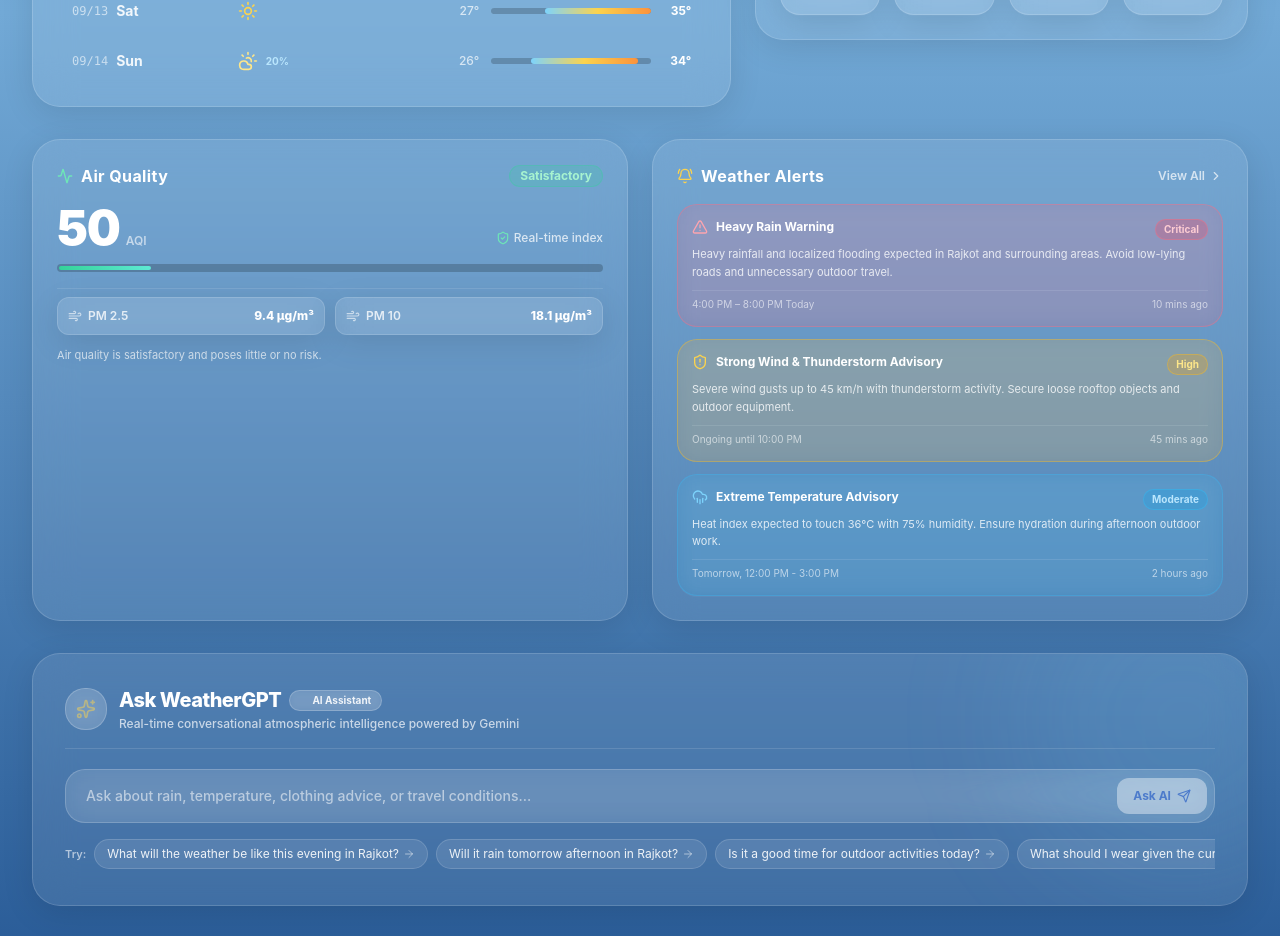
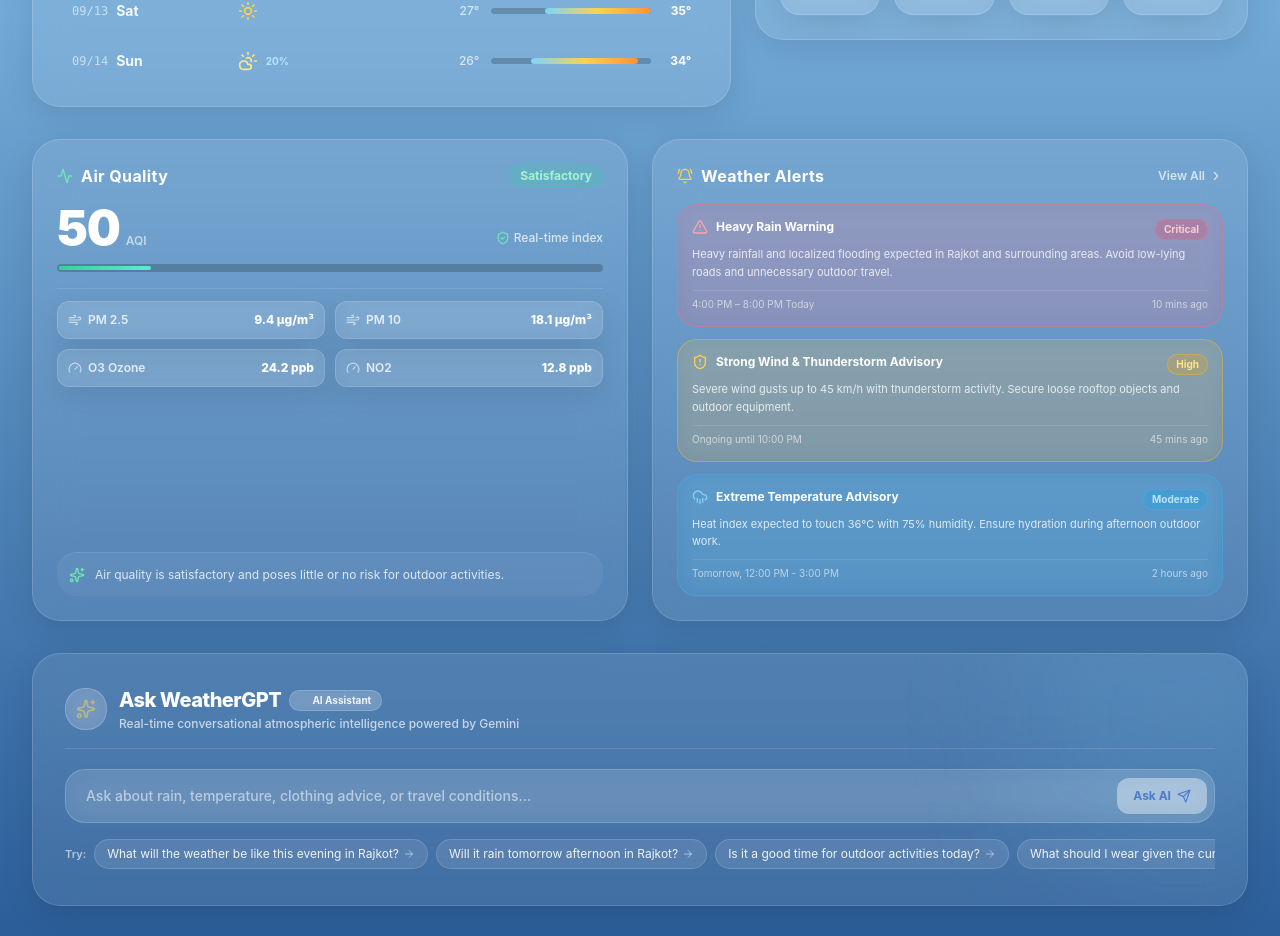
Before and after one commit to sharaddetroja/WeatherGPT-, a React (Vite) app: page / in a window 1280 px wide. Shown: the part 880-1816 px from the top of the page. Built offline with nearby package versions, Linux system fonts and the light colour scheme; a web font is replaced by a local one.

Commit message:
fix: eliminate empty bottom vertical space in AirQualityGlass component

```diff
--- a/src/components/weather/AirQualityGlass.tsx
+++ b/src/components/weather/AirQualityGlass.tsx
@@ -1,10 +1,12 @@
 import React from 'react';
-import { Activity, ShieldCheck, Wind } from 'lucide-react';
+import { Activity, ShieldCheck, Wind, Gauge, Sparkles } from 'lucide-react';
 
 interface AirQualityGlassProps {
   score?: number;
   pm25?: number;
   pm10?: number;
+  o3?: number;
+  no2?: number;
   statusText?: string;
   className?: string;
 }
@@ -13,6 +15,8 @@ export const AirQualityGlass: React.FC<AirQualityGlassProps> = ({
   score = 50,
   pm25 = 9.4,
   pm10 = 18.1,
+  o3 = 24.2,
+  no2 = 12.8,
   statusText,
   className = '',
 }) => {
@@ -22,7 +26,7 @@ export const AirQualityGlass: React.FC<AirQualityGlassProps> = ({
         label: statusText || 'Good',
         color: 'text-emerald-300',
         badgeBg: 'bg-emerald-400/20 border-emerald-400/30 text-emerald-200',
-        advice: 'Air quality is satisfactory and poses little or no risk.',
+        advice: 'Air quality is satisfactory and poses little or no risk for outdoor activities.',
         progressColor: 'from-emerald-400 to-teal-300',
       };
     }
@@ -31,7 +35,7 @@ export const AirQualityGlass: React.FC<AirQualityGlassProps> = ({
         label: statusText || 'Satisfactory',
         color: 'text-amber-300',
         badgeBg: 'bg-amber-400/20 border-amber-400/30 text-amber-200',
-        advice: 'Air quality is acceptable; sensitive individuals should monitor.',
+        advice: 'Air quality is acceptable; sensitive individuals should monitor prolonged exposure.',
         progressColor: 'from-emerald-400 via-amber-300 to-amber-400',
       };
     }
@@ -40,7 +44,7 @@ export const AirQualityGlass: React.FC<AirQualityGlassProps> = ({
         label: statusText || 'Moderate',
         color: 'text-orange-300',
         badgeBg: 'bg-orange-400/20 border-orange-400/30 text-orange-200',
-        advice: 'Sensitive groups may experience health effects.',
+        advice: 'Sensitive groups may experience health effects. Limit prolonged outdoor exertion.',
         progressColor: 'from-amber-400 to-orange-500',
       };
     }
@@ -48,7 +52,7 @@ export const AirQualityGlass: React.FC<AirQualityGlassProps> = ({
       label: statusText || 'Unhealthy',
       color: 'text-rose-300',
       badgeBg: 'bg-rose-500/20 border-rose-500/30 text-rose-200',
-      advice: 'Health warnings of emergency conditions.',
+      advice: 'Health warnings of emergency conditions. Everyone should avoid outdoor activity.',
       progressColor: 'from-orange-500 to-rose-600',
     };
   };
@@ -57,7 +61,8 @@ export const AirQualityGlass: React.FC<AirQualityGlassProps> = ({
   const percentage = Math.min(100, Math.round((score / 300) * 100));
 
   return (
-    <div className={`glass-panel rounded-3xl p-5 sm:p-6 text-white ${className}`}>
+    <div className={`glass-panel rounded-3xl p-5 sm:p-6 text-white flex flex-col justify-between ${className}`}>
+      <div>
         {/* Header */}
         <div className="flex items-center justify-between mb-4">
           <div className="flex items-center gap-2">
@@ -95,8 +100,8 @@ export const AirQualityGlass: React.FC<AirQualityGlassProps> = ({
           />
         </div>
 
-      {/* Pollutants Breakdown */}
-      <div className="grid grid-cols-2 gap-2.5 pt-2 border-t border-white/10">
+        {/* Pollutants Breakdown (4 Metrics Grid) */}
+        <div className="grid grid-cols-2 gap-2.5 pt-3 border-t border-white/10">
           <div className="glass-panel p-2.5 rounded-xl flex items-center justify-between">
             <div className="flex items-center gap-1.5">
               <Wind className="w-3.5 h-3.5 text-white/60" />
@@ -112,12 +117,32 @@ export const AirQualityGlass: React.FC<AirQualityGlassProps> = ({
             </div>
             <span className="text-xs font-extrabold text-white">{pm10} µg/m³</span>
           </div>
+
+          <div className="glass-panel p-2.5 rounded-xl flex items-center justify-between">
+            <div className="flex items-center gap-1.5">
+              <Gauge className="w-3.5 h-3.5 text-white/60" />
+              <span className="text-xs font-semibold text-white/80">O3 Ozone</span>
+            </div>
+            <span className="text-xs font-extrabold text-white">{o3} ppb</span>
           </div>
 
-      {/* Health Advice Snippet */}
-      <p className="text-[11px] text-white/70 mt-3 leading-relaxed">
+          <div className="glass-panel p-2.5 rounded-xl flex items-center justify-between">
+            <div className="flex items-center gap-1.5">
+              <Gauge className="w-3.5 h-3.5 text-white/60" />
+              <span className="text-xs font-semibold text-white/80">NO2</span>
+            </div>
+            <span className="text-xs font-extrabold text-white">{no2} ppb</span>
+          </div>
+        </div>
+      </div>
+
+      {/* Health Advice & Status Card at Bottom */}
+      <div className="mt-4 pt-3 border-t border-white/10 bg-white/5 rounded-2xl p-3 flex items-start gap-2.5">
+        <Sparkles className="w-4 h-4 text-emerald-300 flex-shrink-0 mt-0.5" />
+        <p className="text-xs text-white/80 leading-relaxed">
           {aqiInfo.advice}
         </p>
       </div>
+    </div>
   );
 };
```
Lines whose indentation alone changed are shown as unchanged.
